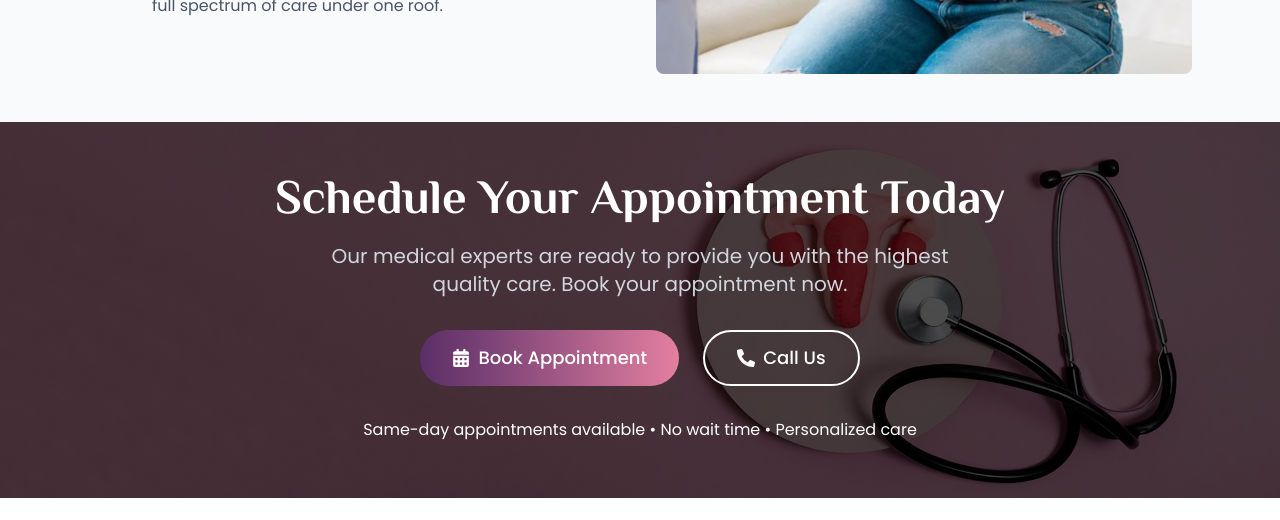
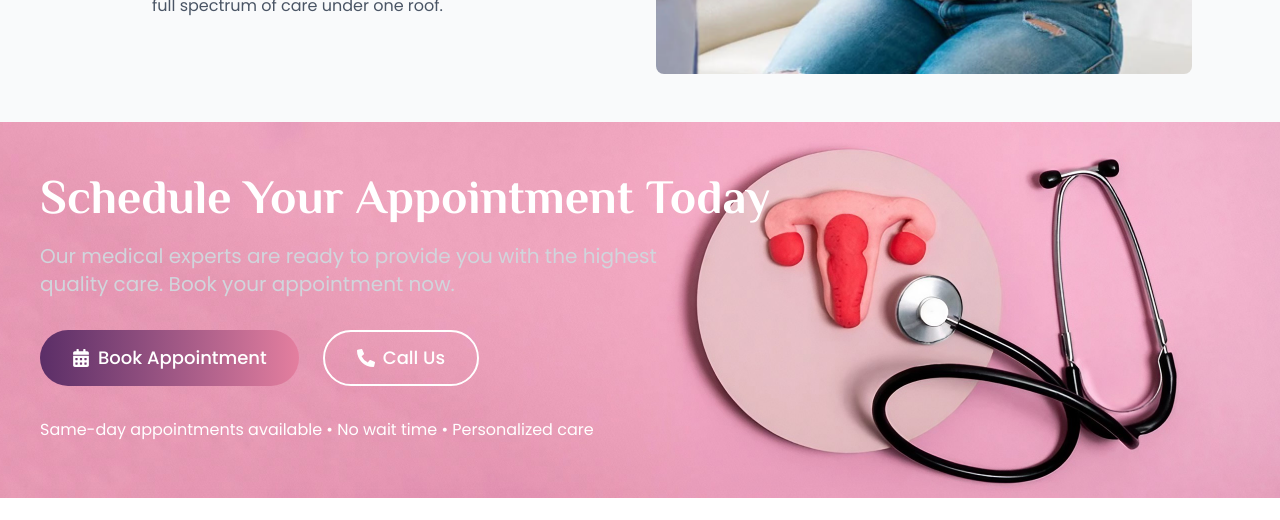
Before and after one commit to AyushMishra2003/Dr-Monika, a React (Vite) app: page / in a window 1280 px wide. Shown: the part 2840-3360 px from the top of the page. Built offline with nearby package versions, Linux system fonts and the light colour scheme; grey boxes are pictures that could not be loaded; a web font is replaced by a local one.

Commit message:
appoitment page added

```diff
--- a/src/component/BookingCta.jsx
+++ b/src/component/BookingCta.jsx
@@ -14,17 +14,17 @@ const AppointmentCTA = () => {
     });
   }, []);
 
-  const navigate=useNavigate()
+  const navigate = useNavigate()
 
   return (
     <section
-      className="relative py-16 md:py-14 flex flex-col items-center bg-cover bg-center"
+      className="relative py-16 md:py-14 flex flex-col items-start bg-cover bg-center px-6"
       style={{ backgroundImage: `url(${image})` }}
     >
       {/* Darker Overlay */}
-      <div className="absolute inset-0 bg-black opacity-70"></div>
+      <div className="absolute inset-0"></div>
 
-      <div className="relative container mx-auto px-4 z-10 text-center">
+      <div className="relative container px-4 z-10 text-left">
         {/* Heading */}
         <h2
           className="text-3xl md:text-4xl lg:text-5xl font-bold text-white mb-4"
@@ -35,7 +35,7 @@ const AppointmentCTA = () => {
 
         {/* Subheading */}
         <p
-          className="text-lg md:text-xl text-gray-300 mb-8 max-w-2xl mx-auto"
+          className="text-lg md:text-xl text-gray-300 mb-8 max-w-2xl"
           data-aos="fade-up"
           data-aos-delay="100"
         >
@@ -44,7 +44,7 @@ const AppointmentCTA = () => {
 
         {/* CTA Buttons */}
         <div
-          className="flex flex-col sm:flex-row justify-center gap-4 sm:gap-6"
+          className="flex flex-col sm:flex-row justify-start gap-4 sm:gap-6"
           data-aos="fade-up"
           data-aos-delay="200"
         >
--- a/src/page/Checkout/Appoitment.jsx
+++ b/src/page/Checkout/Appoitment.jsx
@@ -7,6 +7,7 @@ const DAYS_OF_WEEK = ['MON', 'TUE', 'WED', 'THU', 'FRI', 'SAT', 'SUN'];
 // API endpoints
 // const API_BASE_URL = 'http://localhost:6002/api/v1';
 const API_BASE_URL = 'https://hr-management-codecrafter-1.onrender.com/api/v1'
+
 const FETCH_APPOINTMENTS_URL = `${API_BASE_URL}/appointment/all`;
 const BOOK_APPOINTMENT_URL = `${API_BASE_URL}/appointment/booking`;
 
@@ -48,7 +49,7 @@ export default function AppointmentBooking() {
         const result = await response.json();
         if (result.success) {
             console.log("sssss",result.data);
-          setBookedAppointments(result.data);
+           setBookedAppointments(result.data);
         } else {
           throw new Error(result.message || 'Failed to fetch appointments');
         }
@@ -181,11 +182,6 @@ export default function AppointmentBooking() {
     setPaymentStatus('processing');
 
     try {
-      // Convert to ISO string with timezone offset (+05:30)
-      // const istDateTime = new Date(selectedTimeSlot.dateTime).toLocaleString("sv-SE", {
-      //   timeZone: "Asia/Kolkata"
-      // }).replace(" ", "T") + "+05:30";
-
 
       const date = new Date(selectedTimeSlot.dateTime);
 
@@ -213,14 +209,19 @@ export default function AppointmentBooking() {
         body: JSON.stringify(bookingData)
       });
 
-      const result = await response.json();
+      console.log(response);
 
-      if (result.success) {
-        openRazorpayWindow();
-      } else {
-        setPaymentStatus('failed');
-        setError(result.message || 'Failed to book appointment');
-      }
+       setPaymentStatus('success');
+
+
+
+
+      // if (result.success) {
+      //   openRazorpayWindow();
+      // } else {
+      //   setPaymentStatus('failed');
+      //   setError(result.message || 'Failed to book appointment');
+      // }
     } catch (err) {
       setPaymentStatus('failed');
       setError(err.message || 'Failed to book appointment');
@@ -231,6 +232,8 @@ export default function AppointmentBooking() {
 
   // Razorpay payment handler
   const handlePayment = () => {
+
+     console.log("ayush -handle payment123")
 
     if (!patientDetails.patientName || !patientDetails.phoneNumber) {
       setError('Please fill in required patient details');
@@ -433,7 +436,7 @@ export default function AppointmentBooking() {
               <Check className="text-green-600" size={32} />
             </div>
             <h2 className="text-2xl font-bold text-gray-800 mb-2">Thank You for Your Booking!</h2>
-            <p className="text-gray-600 mb-6">Your appointment has been confirmed.</p>
+            <p className="text-gray-600 mb-6">Your appointment has been confirmed. Your Team Will Reach You </p>
             <div className="bg-gray-50 p-4 rounded-lg inline-block mx-auto max-w-md">
               <div className="flex items-center mb-2">
                 <User className="text-gray-600 mr-2" size={20} />
@@ -599,7 +602,7 @@ export default function AppointmentBooking() {
                             <circle className="opacity-25" cx="12" cy="12" r="10" stroke="currentColor" strokeWidth="4"></circle>
                             <path className="opacity-75" fill="currentColor" d="M4 12a8 8 0 018-8V0C5.373 0 0 5.373 0 12h4zm2 5.291A7.962 7.962 0 014 12H0c0 3.042 1.135 5.824 3 7.938l3-2.647z"></path>
                           </svg>
-                          Processing Payment...
+                          Processing Payment
                         </span>
                       ) : (
                         <span className="flex items-center justify-center">
@@ -611,7 +614,7 @@ export default function AppointmentBooking() {
 
                     {!selectedTimeSlot && (
                       <div className="mt-3 flex items-center text-amber-600 text-sm">
-                        <AlertCircle size={16} className="mr-1" />
+                        <AlertCircle size={16} className="` mr-1" />
                         Please select a time slot to continue
                       </div>
                     )}
```
